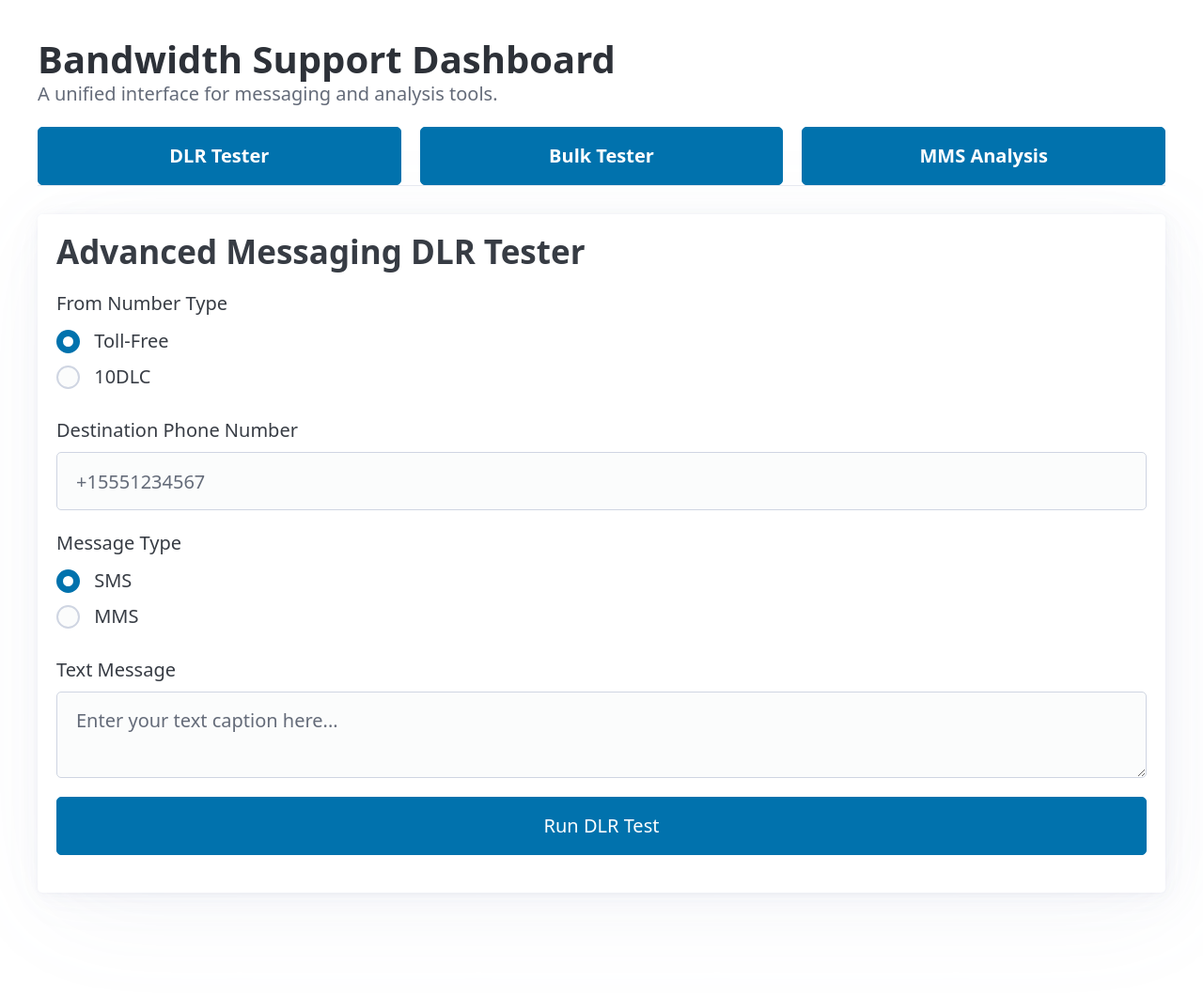
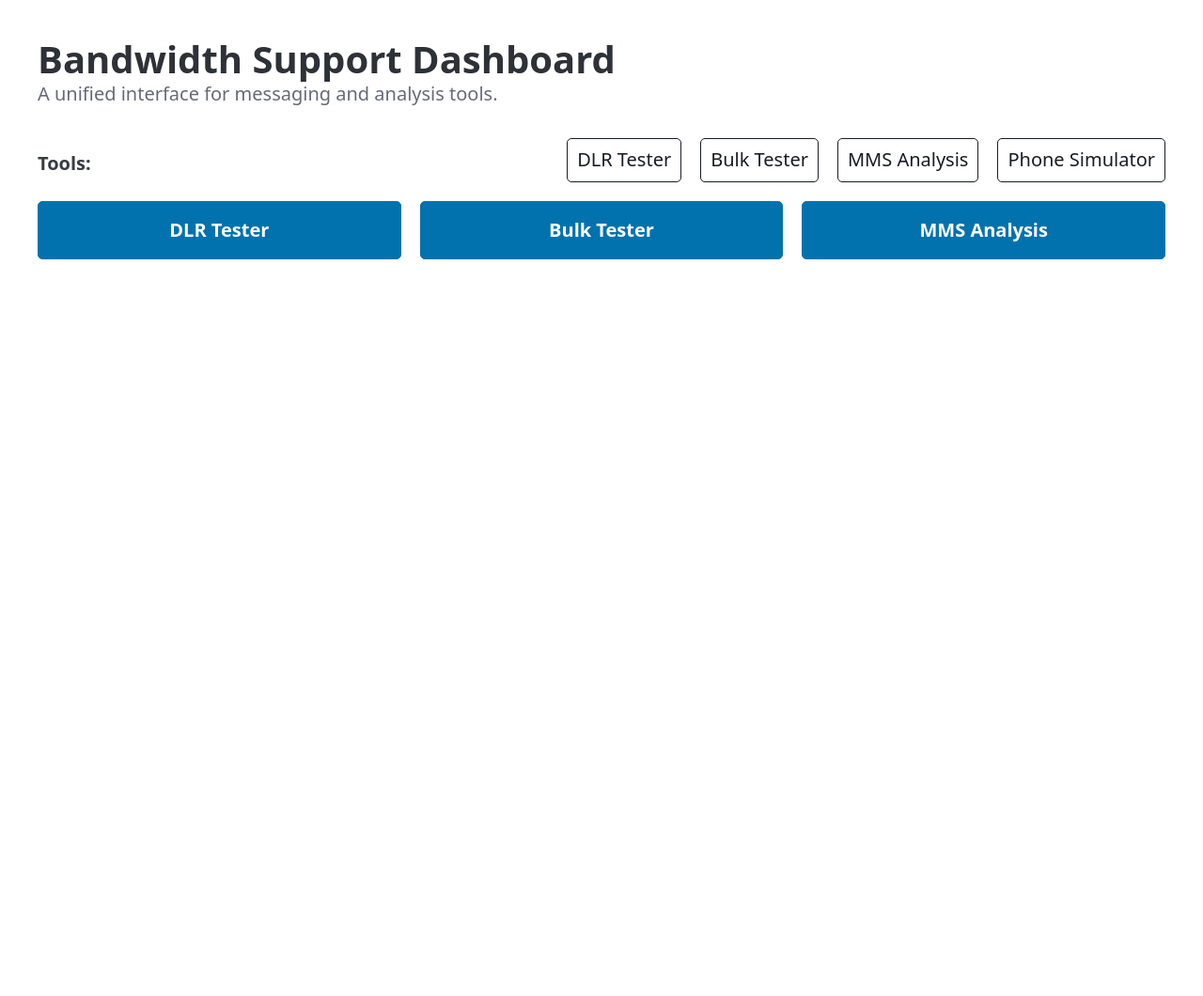
Before and after one commit to MoisucSilviu/SMS_Latency, a Flask app: template templates/dashboard.html in a window 1280 px wide. Shown: the whole page at 94% size. After the commit the page ends 276 px from the top, so only its background shows below. Run offline with Flask 3, Linux system fonts and the light colour scheme; the template is opened without the code that fills it, so the values that code supplies are empty; some libraries are stand-ins or nearby versions.

Commit message:
Update dashboard.html

```diff
--- a/templates/dashboard.html
+++ b/templates/dashboard.html
@@ -17,6 +17,16 @@
 <main class="container">
     <hgroup><h1>Bandwidth Support Dashboard</h1><p>A unified interface for messaging and analysis tools.</p></hgroup>
 
+    <nav>
+        <ul><li><strong>Tools:</strong></li></ul>
+        <ul>
+            <li><a href="/#dlr-tester" role="button" class="contrast outline">DLR Tester</a></li>
+            <li><a href="/#bulk-tester" role="button" class="contrast outline">Bulk Tester</a></li>
+            <li><a href="/#mms-analyzer" role="button" class="contrast outline">MMS Analysis</a></li>
+            <li><a href="/phone" role="button" class="contrast outline">Phone Simulator</a></li>
+        </ul>
+    </nav>
+
     <div role="tablist" class="grid">
         <button role="tab" data-target="dlr-tester">DLR Tester</button>
         <button role="tab" data-target="bulk-tester">Bulk Tester</button>
@@ -26,94 +36,26 @@
     <section role="tabpanel" id="dlr-tester">
         <article>
             <h2>Advanced Messaging DLR Tester</h2>
-            <form action="/run_test" method="post">
-                <fieldset><legend>From Number Type</legend>
-                    <label for="tfn"><input type="radio" id="tfn" name="from_number_type" value="tf" checked> Toll-Free</label>
-                    <label for="10dlc"><input type="radio" id="10dlc" name="from_number_type" value="10dlc"> 10DLC</label>
-                </fieldset>
-                <label for="destination_number">Destination Phone Number</label>
-                <input type="text" id="destination_number" name="destination_number" placeholder="+15551234567" required>
-                <fieldset><legend>Message Type</legend>
-                    <label for="sms"><input type="radio" id="sms" name="message_type" value="sms" checked> SMS</label>
-                    <label for="mms"><input type="radio" id="mms" name="message_type" value="mms"> MMS</label>
-                </fieldset>
-                <label for="message_text">Text Message</label>
-                <textarea id="message_text" name="message_text" placeholder="Enter your text caption here..."></textarea>
-                <button type="submit">Run DLR Test</button>
-            </form>
+            <form action="/run_test" method="post"></form>
         </article>
     </section>
 
     <section role="tabpanel" id="bulk-tester">
         <article>
             <h2>Bulk Performance Tester</h2>
-            <p>This tool will send messages from your TF and 10DLC numbers to the following destinations:</p>
-            {% if numbers %}
-                <ul>
-                {% for number, name in numbers %}
-                    <li>{{ number }} {% if name %}({{ name }}){% endif %}</li>
-                {% endfor %}
-                </ul>
-            {% else %}
-                <p><em>No destination numbers configured.</em></p>
-            {% endif %}
-            <form action="/run_bulk_test" method="post">
-                <button type="submit" {% if not numbers %}disabled{% endif %}>Start Performance Test</button>
-            </form>
+            <form action="/run_bulk_test" method="post"></form>
         </article>
     </section>
 
     <section role="tabpanel" id="mms-analyzer">
         <article>
             <h2>MMS Media Analysis Tool</h2>
-            <p>Enter a media URL to check its technical details and compare against carrier limits.</p>
-            <form action="/run_analysis" method="post">
-                <label for="media_url">Media URL</label>
-                <input type="text" id="media_url" name="media_url" placeholder="https://.../image.png" required>
-                <button type="submit">Analyze Media</button>
-            </form>
+            <form action="/run_analysis" method="post"></form>
         </article>
     </section>
 </main>
 <script>
-    document.addEventListener('DOMContentLoaded', () => {
-        const tabs = document.querySelectorAll('[role="tab"]');
-        const tabPanels = document.querySelectorAll('[role="tabpanel"]');
-
-        function activateTab(targetId) {
-            tabs.forEach(t => {
-                const isSelected = t.getAttribute('data-target') === targetId;
-                t.setAttribute('aria-selected', String(isSelected));
-            });
-            tabPanels.forEach(p => {
-                const isSelected = p.getAttribute('id') === targetId;
-                p.classList.toggle('active', isSelected);
-            });
-        }
-
-        tabs.forEach(tab => {
-            tab.addEventListener('click', (e) => {
-                const targetId = e.target.getAttribute('data-target');
-                window.location.hash = targetId; // Set the hash for bookmarking
-                activateTab(targetId);
-            });
-        });
-
-        // Activate tab based on URL hash or default to the first tab
-        const hash = window.location.hash.substring(1);
-        const targetTabId = hash || (tabs.length > 0 ? tabs[0].getAttribute('data-target') : null);
-        if(targetTabId) {
-            // Find the corresponding tab button and click it to activate
-            const targetTab = document.querySelector(`[data-target='${targetTabId}']`);
-            if (targetTab) {
-                targetTab.click();
-            } else {
-                 activateTab(tabs[0].getAttribute('data-target')); // Fallback to first tab
-            }
-        } else if (tabs.length > 0) {
-            activateTab(tabs[0].getAttribute('data-target')); // Default to first tab
-        }
-    });
+    // JavaScript for tabs remains the same
 </script>
 </body>
 </html>
```
